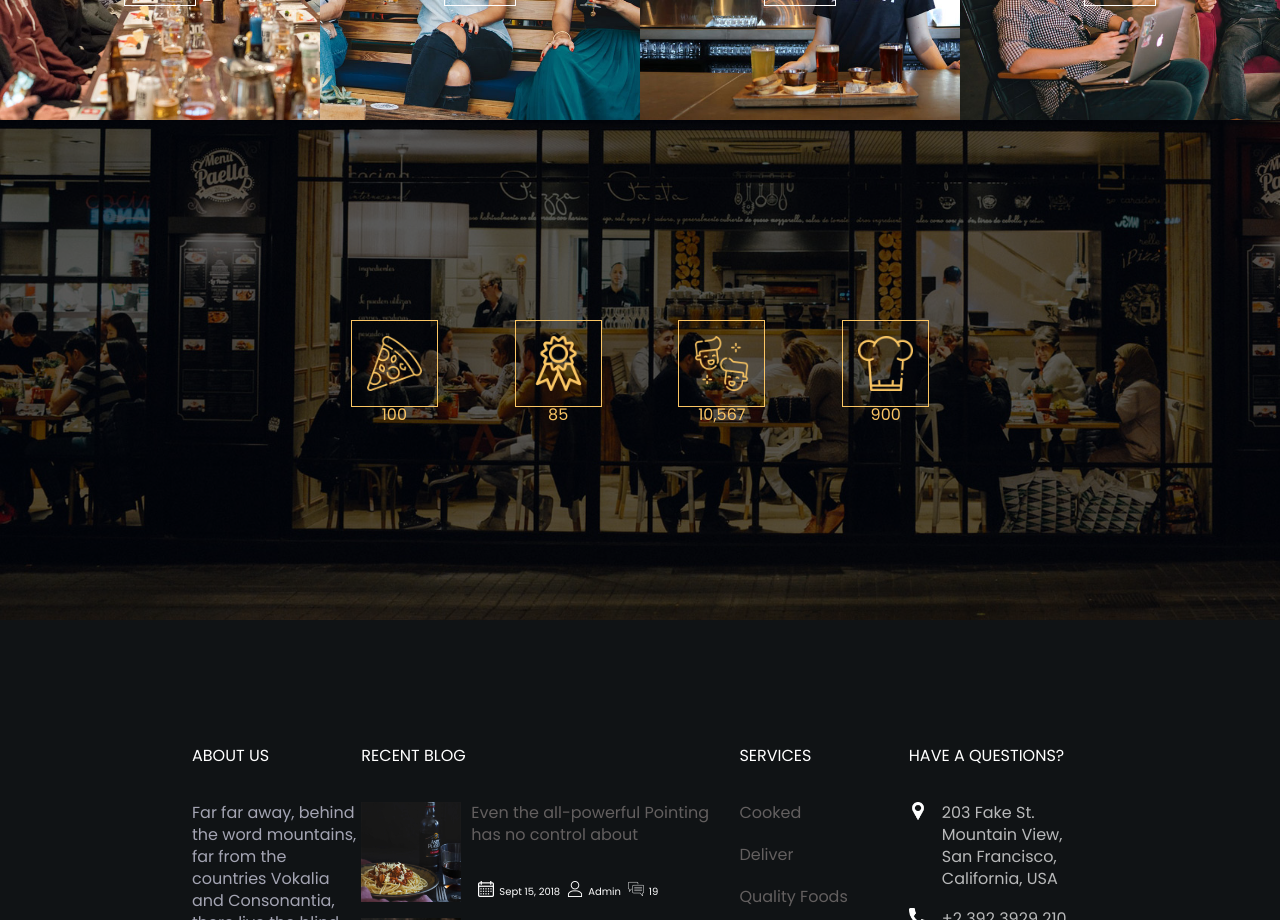
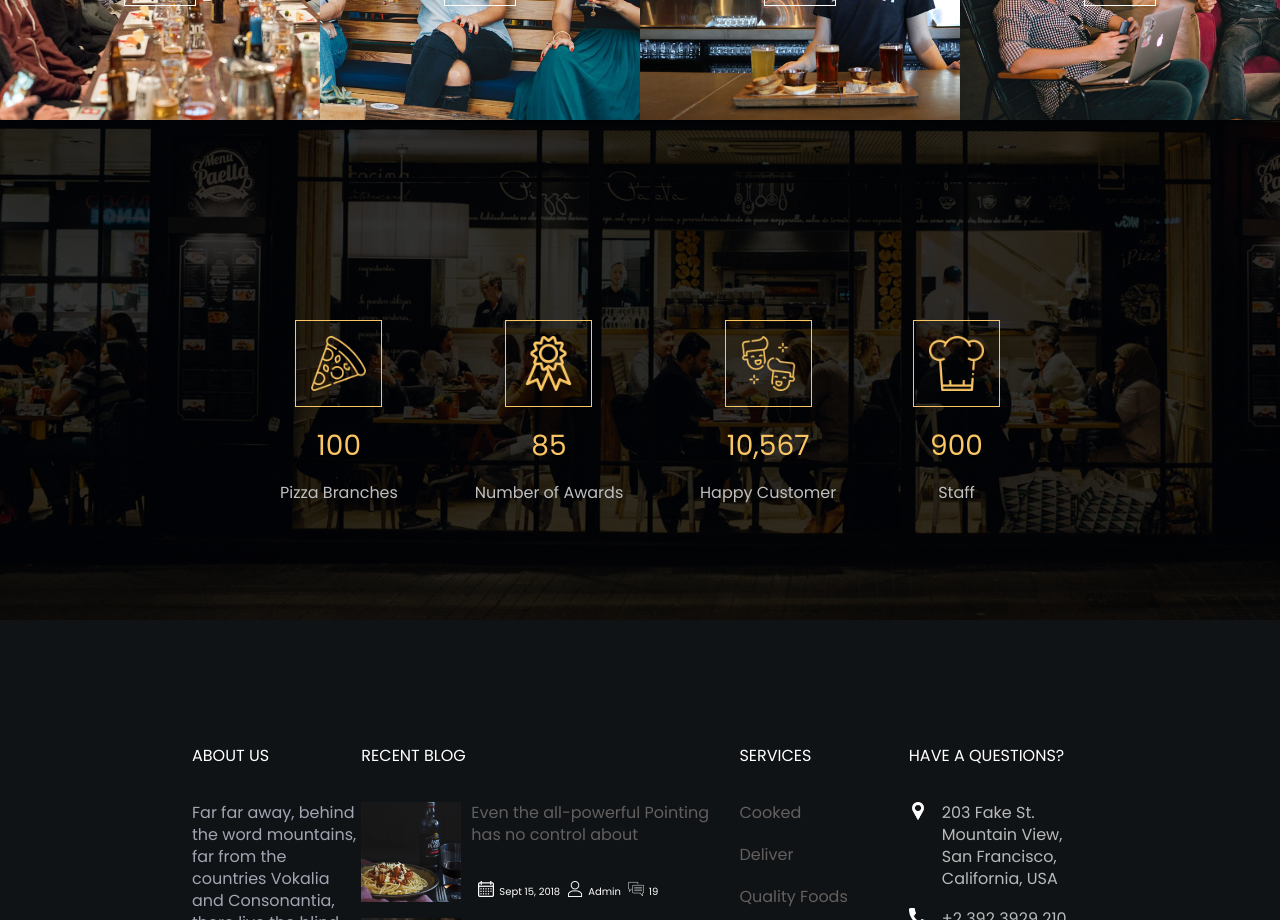
Before and after one commit to DmitryVoloshin/PizzaApp, a React (Create React App) app: page / in a window 1280 px wide. Shown: the part 4300-5220 px from the top of the page. Built offline with nearby package versions, Linux system fonts and the light colour scheme.

Commit message:
count ready

```diff
--- a/src/components/pages/reused-blocks/count-block/count-block.css
+++ b/src/components/pages/reused-blocks/count-block/count-block.css
@@ -6,7 +6,7 @@
 }
 .count-block_overlay{
     height: inherit;
-    background-color: rgba(0, 0, 0, 0.63);
+    background-color: rgba(0, 0, 0, 0.795);
 }
 .count-block_list{
     display: flex;
@@ -35,3 +35,11 @@
     height: 55px;
     width: 55px;
 }
+.count-item_title{
+    font-size: 28px;
+    padding-top: 25px;
+    padding-bottom: 25px;
+}
+.count-item_text{
+    color: #bfbfbf;
+}
--- a/src/components/pages/reused-blocks/count-block/count-block.js
+++ b/src/components/pages/reused-blocks/count-block/count-block.js
@@ -18,7 +18,7 @@ const CountBlock = ( ) =>{
                         </div>
 
                         <h2 className="count-item_title">100</h2>
-                        <p className="count-item_text"></p>
+                        <p className="count-item_text">Pizza Branches</p>
                     </li>
                     <li className="count-list">
                         <div className="count-list_item">
@@ -26,7 +26,7 @@ const CountBlock = ( ) =>{
                         </div>
 
                         <h2 className="count-item_title">85</h2>
-                        <p className="count-item_text"></p>
+                        <p className="count-item_text">Number of Awards</p>
                     </li>
                     <li className="count-list">
                         <div className="count-list_item">
@@ -34,7 +34,7 @@ const CountBlock = ( ) =>{
                         </div>
 
                         <h2 className="count-item_title">10,567</h2>
-                        <p className="count-item_text"></p>
+                        <p className="count-item_text">Happy Customer</p>
                     </li>
                     <li className="count-list">
                         <div className="count-list_item">
@@ -42,7 +42,8 @@ const CountBlock = ( ) =>{
                         </div>
 
                         <h2 className="count-item_title">900</h2>
-                        <p className="count-item_text"></p>
+                        <p className="count-item_text">Staff</p>
+
                     </li>
                 </ul>
             </div>
```
